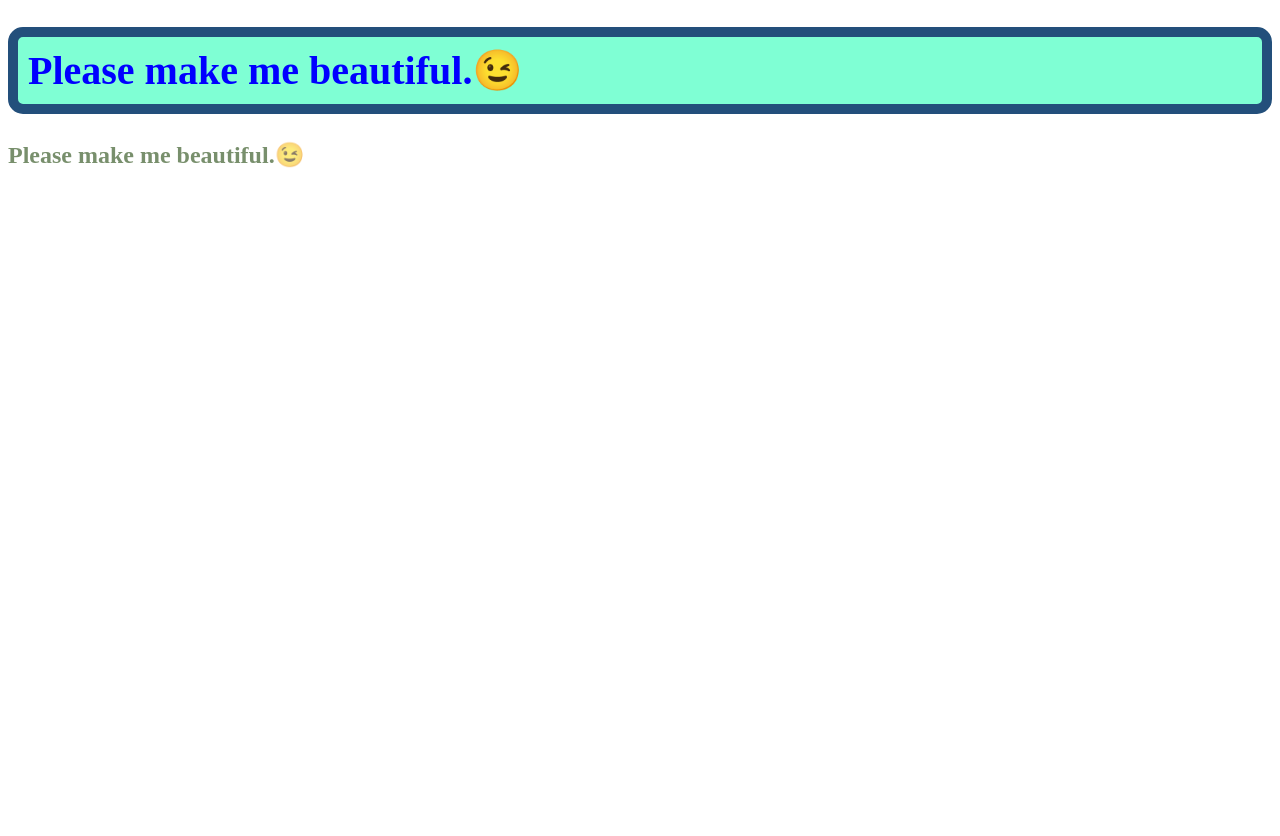
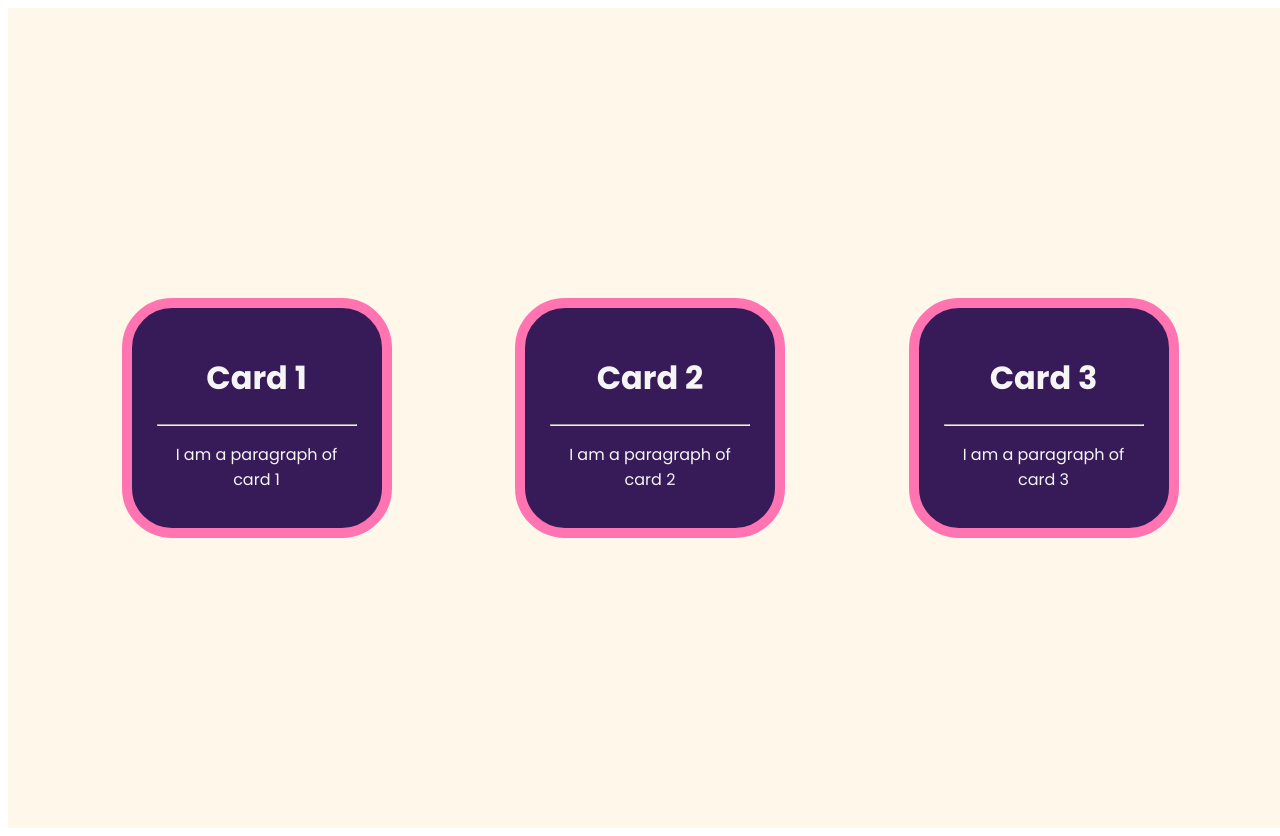
Before and after one commit to DeepDevJay/java-and-html-css, a website: page index.html in a window 1280 px wide. Before the commit the page ends 800 px from the top, so only its background shows below. Drawn offline with Linux system fonts and the light colour scheme.

Commit message:
Add files via upload

```diff
--- a/index.html
+++ b/index.html
@@ -1,23 +1,38 @@
 <!DOCTYPE html>
 <html lang="en">
 <head>
-    <title>CSS 👻</title>
-    <style>
-        #first {
-            background-color: aquamarine;
-            color: blue;
-            border: 10px solid rgb(35, 79, 123);
-            border-radius: 15px;
-            padding: 10px;
-            font-size: 40px;
-        }
-        .first {
-            color: rgba(38, 76, 20, 0.625);
-        }
-    </style>
+    <meta charset="UTF-8">
+    <meta http-equiv="X-UA-Compatible" content="IE=edge">
+    <meta name="viewport" content="width=device-width, initial-scale=1.0">
+    <link rel="preconnect" href="https://fonts.googleapis.com">
+<link rel="preconnect" href="https://fonts.gstatic.com" crossorigin>
+<link href="https://fonts.googleapis.com/css2?family=Poppins:ital,wght@0,100;0,200;0,300;0,400;0,500;0,600;0,700;0,800;0,900;1,100;1,200;1,300;1,400;1,500;1,600;1,700;1,800;1,900&display=swap"
+ rel="stylesheet">
+    <title>Day 4 😎</title>
+
+    <link href="style.css" rel="stylesheet">
+
 </head>
 <body>
-    <h1 id="first">Please make me beautiful.😉</h1>
-    <h2 class="first">Please make me beautiful.😉</h2>
+   <div id="container">
+    <div class="card">
+        <h1 class="h1">Card 1</h1>
+        <hr>
+        <p>I am a paragraph of card 1</p>
+    </div>
+    <div class="card">
+        <h1>Card 2</h1>
+        <hr>
+        <p>I am a paragraph of card 2</p>
+    </div>
+    <div class="card">
+        <h1>Card 3</h1>
+        <hr>
+        <p>I am a paragraph of card 3</p>
+    </div>
+
+   </div>
+
+
 </body>
 </html>
--- /dev/null
+++ b/style.css
@@ -0,0 +1,34 @@
+.card {
+    border: 10px solid #FF74B1;
+    background-color: #371B58;
+    color: whitesmoke;
+    padding: 25px;
+    margin: 20px;
+    border-radius: 50px;
+    width: 200px;
+    height: 170px;
+    transition: 1s;
+    text-align: center;
+    font-family: 'Poppins';
+}
+
+
+#container {
+    background-color: #FFF7E9;
+    height: 100vh;
+    width: 100%;
+    padding: 10px;
+    display: flex;
+    justify-content: space-evenly;
+    align-items: center;
+}
+
+.card:hover {
+    background-color: #CA82FF;
+    border-radius: 80px;
+    color: #5C2E7E;
+    height: 200px;
+    width: 220px;
+    border: 15px #FFDE00;
+    border-style: dotted;
+}
```
